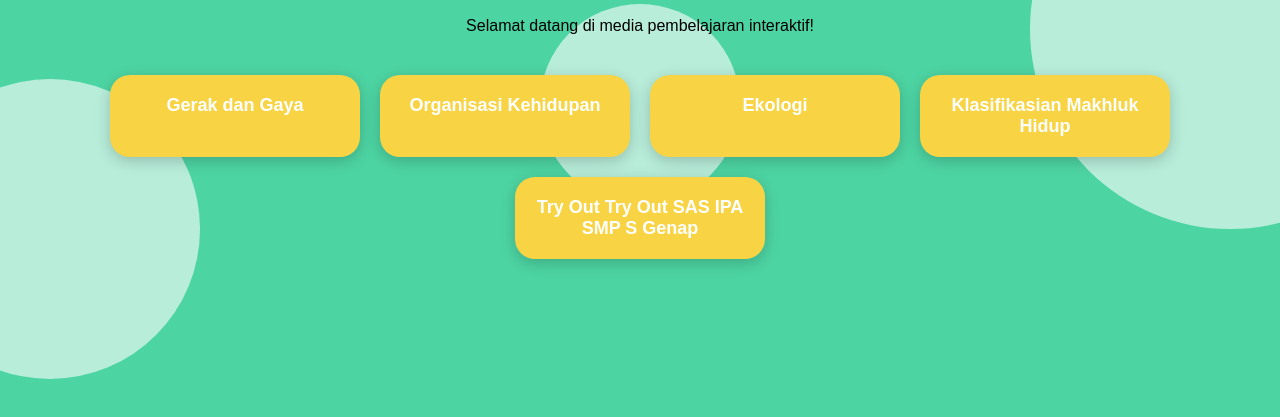
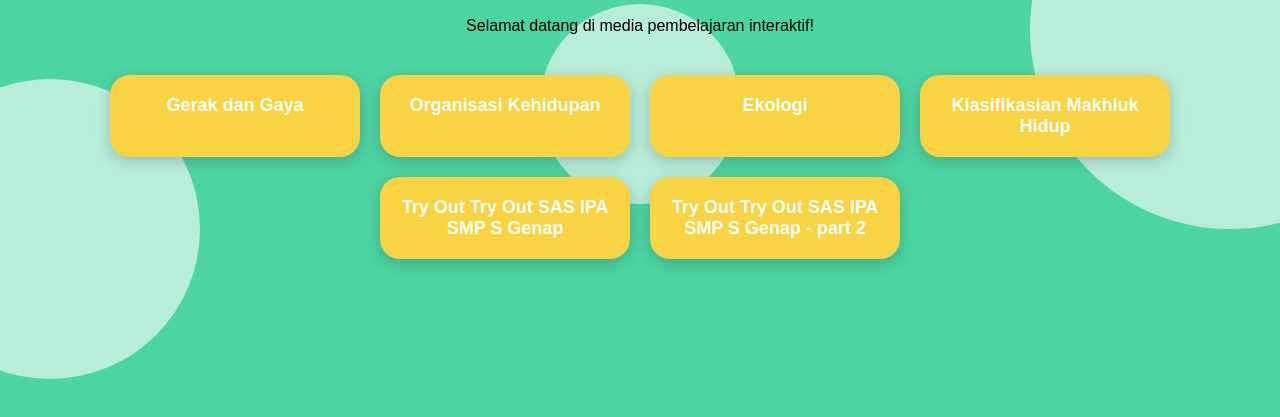
Before and after one commit to Zahwan93/Kebun-Ilmu-IPA-SMP, a plain HTML site: page index.html in a window 1280 px wide. Shown: the part 71-488 px from the top of the page. Drawn offline with Linux system fonts and the light colour scheme.

Commit message:
Update index.html

```diff
--- a/index.html
+++ b/index.html
@@ -169,6 +169,8 @@
         <div class="card"><a href="Ekologi.html">Ekologi</a></div>
         <div class="card"><a href="Klasifikasian Makhluk Hidup.html">Klasifikasian Makhluk Hidup</a></div>
         <div class="card"><a href="Try Out Try Out SAS IPA SMP S Genap.html">Try Out Try Out SAS IPA SMP S Genap</a></div>
+        <div class="card"><a href="Try Out Try Out SAS IPA SMP S Genap - part 2.html">Try Out Try Out SAS IPA SMP S Genap - part 2</a></div>
+
     </div>
 
     <script>
```
